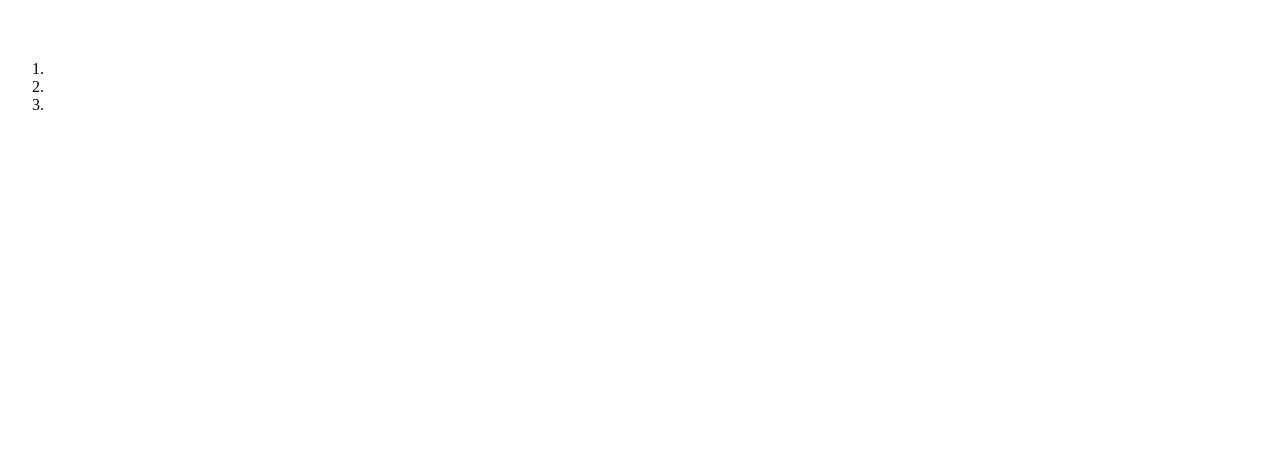
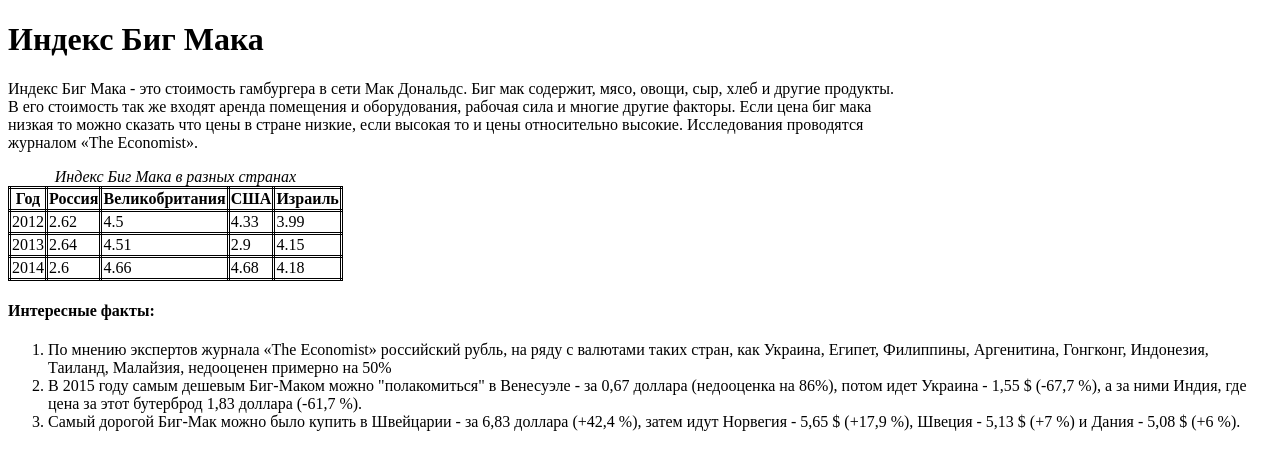
Before and after one commit to Styllerr/FrontEndProHillel, a plain HTML site: page HomeWork-15/index.html in a window 1280 px wide. Drawn offline with Linux system fonts and the light colour scheme.

Commit message:
final hw 15

```diff
--- a/HomeWork-15/index.html
+++ b/HomeWork-15/index.html
@@ -4,19 +4,19 @@
     <meta charset="UTF-8">
     <meta name="viewport" content="width=device-width, initial-scale=1.0">
     <title>Homework 15</title>
+    <link rel="stylesheet" href="style.css">
 </head>
 <body>
     <h1 id="main_header"></h1>
-    <p id="article"></p>
+    <p id="main_article"></p>
     <table id="table_body">
         <caption id="table_caption"></caption>
-        <tr id="table_header">
+        <tr id="table_header" class="table_row">
             <th></th>
             <th></th>
             <th></th>
             <th></th>
             <th></th>
-            <tr></tr>
         </tr>
         <tr class="table_row">
             <td></td>
@@ -40,7 +40,7 @@
             <td></td>
         </tr>
     </table>
-    <h3 id="add_header"></h3>
+    <h4 id="add_header"></h4>
     <ol id="list">
         <li class="list_item"></li>
         <li class="list_item"></li>
--- a/HomeWork-15/script.js
+++ b/HomeWork-15/script.js
@@ -0,0 +1,32 @@
+let tableList = [['Год', 'Россия', 'Великобритания', 'США', 'Израиль'],
+                [2012, 2.62, 4.5, 4.33, 3.99],
+                [2013, 2.64, 4.51, 2.9, 4.15],
+                [2014, 2.6, 4.66, 4.68, 4.18]];
+let indexList = ['По мнению экспертов журнала «The Economist» российский рубль, на ряду с валютами таких стран, как Украина, Египет, Филиппины, Аргенитина, Гонгконг, Индонезия, Таиланд, Малайзия, недооценен примерно на 50%',
+                'В 2015 году самым дешевым Биг-Маком можно "полакомиться" в Венесуэле - за 0,67 доллара (недооценка на 86%), потом идет Украина - 1,55 $ (-67,7 %), а за ними Индия, где цена за этот бутерброд 1,83 доллара (-61,7 %).',
+                'Самый дорогой Биг-Мак можно было купить в Швейцарии - за 6,83 доллара (+42,4 %), затем идут Норвегия - 5,65 $ (+17,9 %), Швеция - 5,13 $ (+7 %) и Дания - 5,08 $ (+6 %).'];
+let mainHeader = document.getElementById('main_header'),
+    mainArticle = document.getElementById('main_article'),
+    tableCaption = document.getElementById('table_caption'),
+    tableRow = document.getElementById('table_header'),
+    addHeader = document.getElementById('add_header'),
+    indexListItem = document.querySelector('#list>li');
+
+mainHeader.innerText = 'Индекс Биг Мака';
+mainArticle.innerText = "Индекс Биг Мака - это стоимость гамбургера в сети Мак Дональдс. Биг мак содержит, мясо, овощи, сыр, хлеб и другие продукты. В его стоимость так же входят аренда помещения и оборудования, рабочая сила и многие другие факторы. Если цена биг мака низкая то можно сказать что цены в стране низкие, если высокая то и цены относительно высокие. Исследования проводятся журналом «The Economist».";
+tableCaption.innerText = 'Индекс Биг Мака в разных странах';
+addHeader.innerText = 'Интересные факты:';
+
+for(let i = 0; i < 4; i++) {
+    tableTd = tableRow.firstElementChild
+    for(let j = 0; j < 5; j++) {
+        tableTd.innerText = tableList[i][j];
+        tableTd = tableTd.nextElementSibling;
+    }
+    tableRow = tableRow.nextElementSibling;
+}
+
+for(i = 0; i < 3; i++) {
+    indexListItem.innerText = indexList[i];
+    indexListItem = indexListItem.nextElementSibling;
+}
--- /dev/null
+++ b/HomeWork-15/style.css
@@ -0,0 +1,17 @@
+#main_article {
+    max-width: 900px;
+}
+
+#table_caption  {
+    font-style: italic;
+}
+#table_body {
+    border-collapse: collapse;
+}
+th, td {
+    border-style: double;
+}
+
+#list {
+    max-width: 1200px;
+}
```
